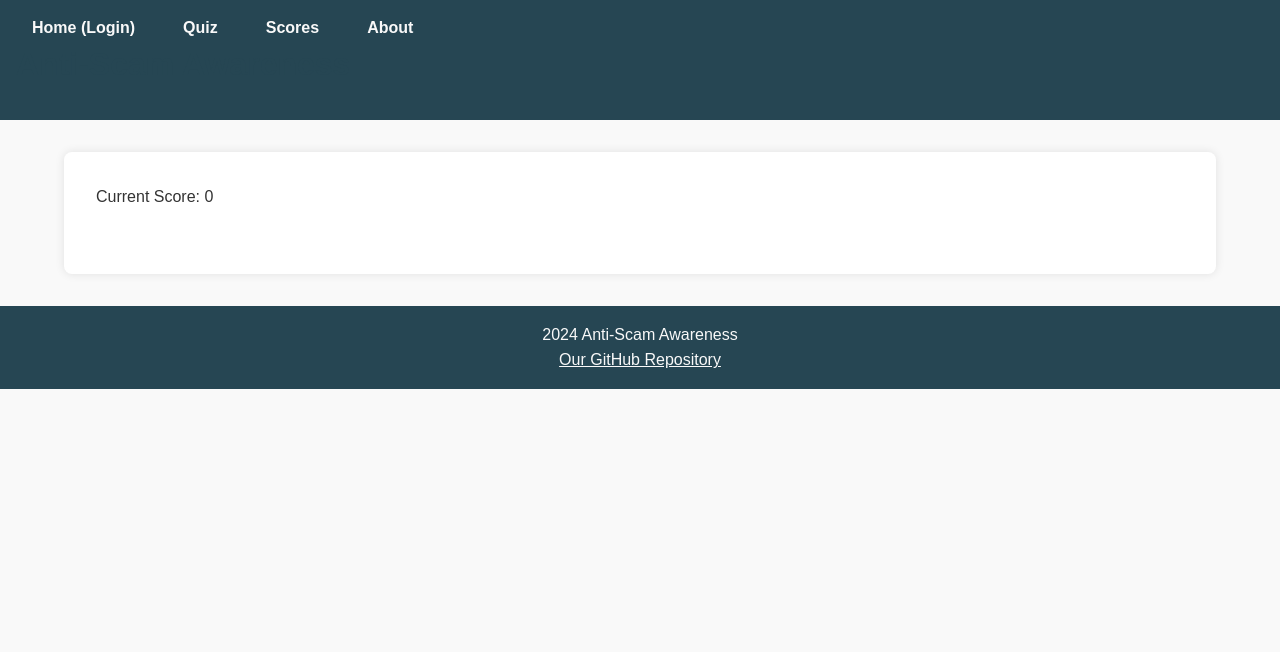
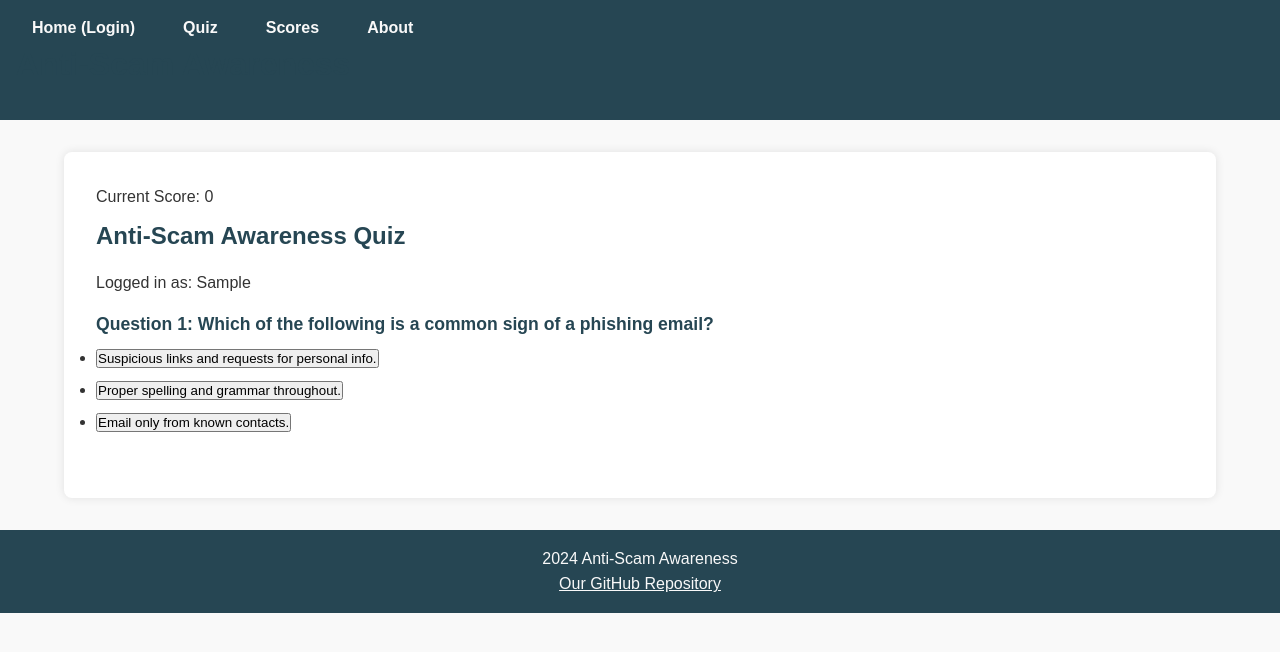
Before and after one commit to StevenChengCCC/CS260, a React (Vite) app in the folder Anti-Scam/: page / in a window 1280 px wide. Both pictures are taken after typing "Sample", "Sample123" into the empty fields and a click on the button "Login". Shown: the top 652 px of the page. Built offline with nearby package versions, Linux system fonts and the light colour scheme.

Commit message:
update quiz.jsx

```diff
--- a/Anti-Scam/src/pages/Login.jsx
+++ b/Anti-Scam/src/pages/Login.jsx
@@ -46,7 +46,7 @@ function Login({ username, password, setUsername, setPassword }) {
       <section id="welcome-section">
         <h2>Welcome!</h2>
         <p>Once you log in, you will be able to take a quiz to test your anti-fraud awareness, see your scores, and learn more about how to avoid scams.</p>
-        <img src="placeholder-image.jpg" alt="Welcome Image" />
+        <img src="" alt="Welcome Image" />
       </section>
     </section>
   )
--- a/Anti-Scam/src/pages/Quiz.jsx
+++ b/Anti-Scam/src/pages/Quiz.jsx
@@ -73,8 +73,20 @@ function Quiz({ username, score, setScore }) {
   return (
     <section id="quiz-questions">
       <p>Current Score: {score}</p>
+      <h2>Anti-Scam Awareness Quiz</h2>
+      <p>Logged in as: {username}</p>
+      <h3>Question {currentQuestion + 1}: {q.question}</h3>
+      <ul>
+        {q.options.map((opt, idx) => (
+          <li key={idx}>
+            <button onClick={() => handleAnswer(idx)}>{opt}</button>
+          </li>
+        ))}
+      </ul>
+
     </section>
   )
+
 }
 
 export default Quiz
```
